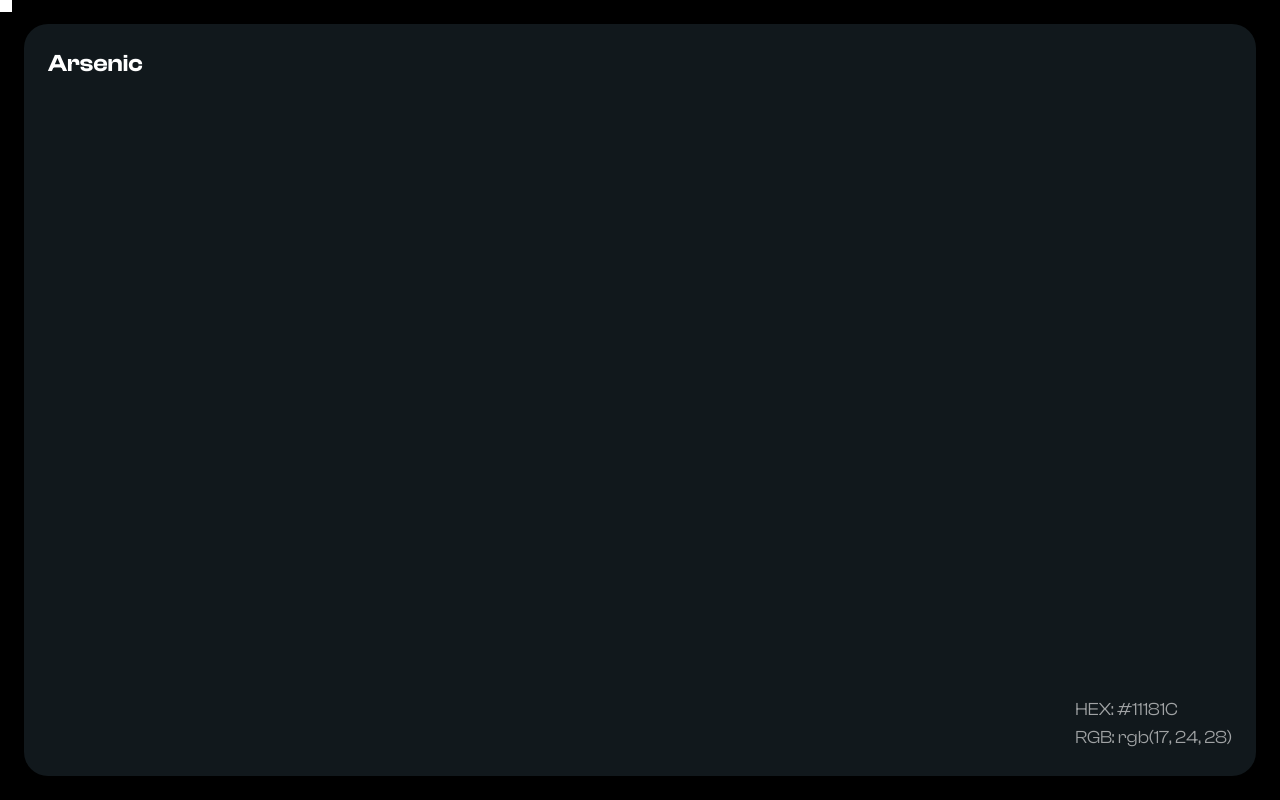
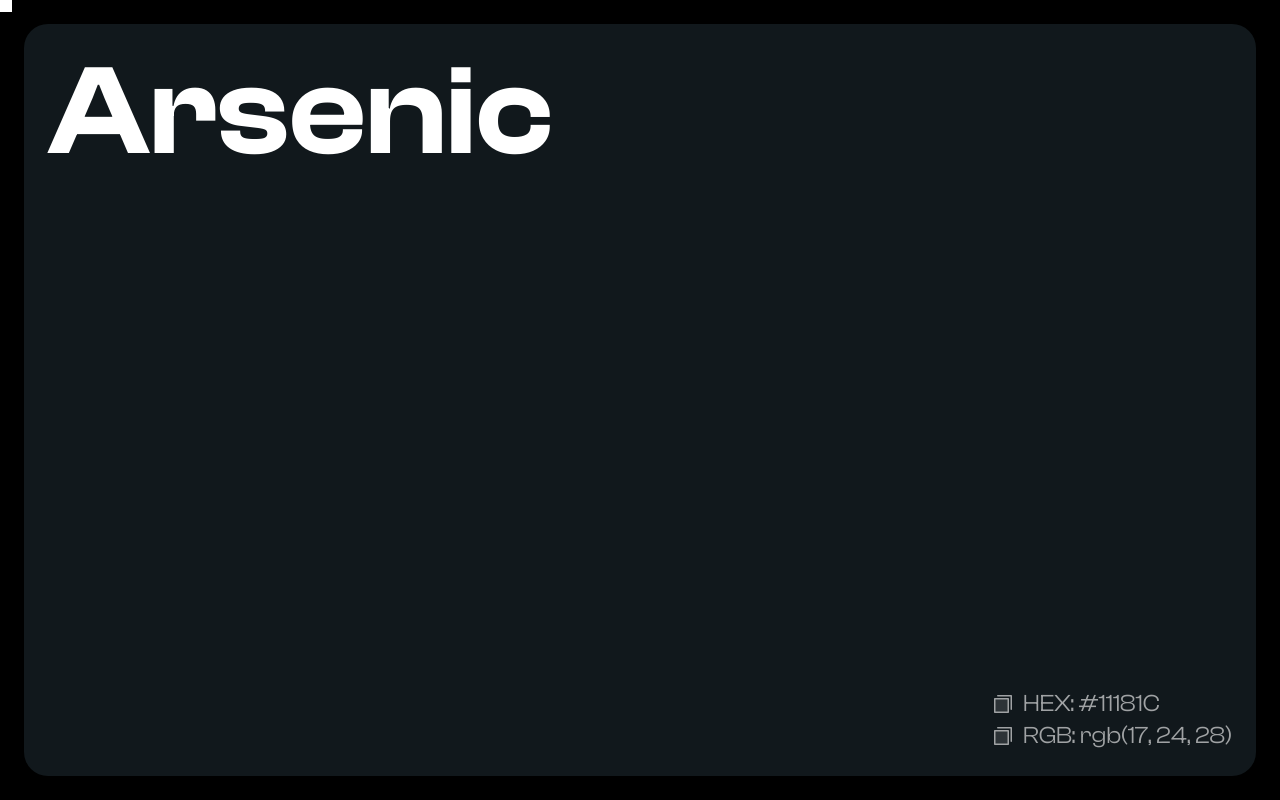
Before and after one commit to linuxmobile/dark, a Nuxt app: page /arsenic in a window 1280 px wide. Built offline with nearby package versions, Linux system fonts and the light colour scheme.

Commit message:
feat: added copy btn

```diff
--- a/app.vue
+++ b/app.vue
@@ -9,7 +9,7 @@ const { saveScrollPosition } = useScrollPosition();
 
 useHead({
 	htmlAttrs: {
-		class: "bg-black text-white p-6 h-full w-full",
+		class: "bg-black text-white p-6 h-full w-full relative",
 	},
 	title: "Dark",
 	meta: [
--- /dev/null
+++ b/components/CopyIcon.vue
@@ -0,0 +1,9 @@
+<template>
+  <svg xmlns="http://www.w3.org/2000/svg" width="1em" height="1em" viewBox="0 0 256 256"><g fill="currentColor"><path d="M184 72v144H40V72Z" opacity=".2"></path><path d="M184 64H40a8 8 0 0 0-8 8v144a8 8 0 0 0 8 8h144a8 8 0 0 0 8-8V72a8 8 0 0 0-8-8m-8 144H48V80h128Zm48-168v144a8 8 0 0 1-16 0V48H72a8 8 0 0 1 0-16h144a8 8 0 0 1 8 8"></path></g></svg>
+</template>
+
+<script lang="ts">
+export default {
+	name: "PhCopySimpleDuotone",
+};
+</script>
--- /dev/null
+++ b/components/Toast.vue
@@ -0,0 +1,26 @@
+<template>
+  <div v-if="visible" class="fixed bottom-4 right-4 bg-gray-800 text-white p-4 rounded shadow-lg transition-opacity duration-300" :class="{ 'opacity-0': !visible }">
+    {{ message }}
+  </div>
+</template>
+
+<script setup>
+const visible = ref(false);
+const message = ref("");
+
+function showToast(msg) {
+	message.value = msg;
+	visible.value = true;
+	setTimeout(() => {
+		visible.value = false;
+	}, 3000);
+}
+
+defineExpose({ showToast });
+</script>
+
+<style scoped>
+.transition-opacity {
+  transition: opacity 0.3s;
+}
+</style>
--- /dev/null
+++ b/composables/useClipboard.ts
@@ -0,0 +1,20 @@
+export function useClipboard() {
+	const isCopied = ref(false);
+
+	const copyToClipboard = async (text: string) => {
+		try {
+			await navigator.clipboard.writeText(text);
+			isCopied.value = true;
+			setTimeout(() => {
+				isCopied.value = false;
+			}, 2000);
+		} catch (err) {
+			console.error("Failed to copy: ", err);
+		}
+	};
+
+	return {
+		isCopied,
+		copyToClipboard,
+	};
+}
--- a/pages/[slug].vue
+++ b/pages/[slug].vue
@@ -1,19 +1,50 @@
 <template>
-  <NuxtLink to="/" v-if="color" :style="{ backgroundColor: color.hex }" class="font-display min-h-full h-full min-w-full flex flex-col items-start justify-between rounded-3xl p-6 overflow-hidden">
-    <p class="text-2xl font-semibold">{{ color.name }}</p>
-    <div class="w-full flex items-end justify-end">
-      <div class="flex flex-col items-start text-lg opacity-60">
-        <p>HEX: {{ color.hex }}</p>
-        <p>RGB: {{ color.rgb }}</p>
+  <div v-if="color" :style="{ backgroundColor: color.hex }" class="font-display min-h-full h-full min-w-full flex flex-col items-start justify-between rounded-3xl p-6 overflow-hidden relative select-none">
+    <NuxtLink to="/" class="absolute top-0 left-0 w-full h-full z-10"></NuxtLink>
+    <p class="text-9xl font-semibold">{{ color.name }}</p>
+    <div class="w-full flex items-end justify-end z-20">
+      <div class="flex flex-col items-start text-2xl opacity-60 relative">
+        <div class="relative group">
+          <p @mouseenter="showCopyButton('hex')" @mouseleave="hideCopyButton('hex')" class="flex gap-x-2 items-center z-20 cursor-default"><span class=""><CopyIcon /></span> HEX: {{ color.hex }}</p>
+          <div v-show="hoverHex" @mouseenter="keepHover('hex')" @mouseleave="hideCopyButton('hex')" @click="copyToClipboard(color.hex)" class="absolute -top-8 -left-20 bg-gray-300 text-black rounded-md px-2 py-1 w-fit font-medium cursor-pointer">Copy</div>
+        </div>
+        <div class="relative group">
+          <p @mouseenter="showCopyButton('rgb')" @mouseleave="hideCopyButton('rgb')" class="flex gap-x-2 items-center z-20 cursor-default"><span class=""><CopyIcon /></span> RGB: {{ color.rgb }}</p>
+          <div v-show="hoverRgb" @mouseenter="keepHover('rgb')" @mouseleave="hideCopyButton('rgb')" @click="copyToClipboard(color.rgb)" class="absolute -top-5 -left-20 bg-gray-300 text-black rounded-md px-2 py-1 w-fit font-medium cursor-pointer">Copy</div>
+        </div>
       </div>
     </div>
-  </NuxtLink>
+  </div>
   <div v-else>
     <p class="text-red-500">Color not found</p>
   </div>
 </template>
+
 <script setup lang="ts">
 const route = useRoute();
+const { isCopied, copyToClipboard } = useClipboard();
+
+const hoverHex = ref(false);
+const hoverRgb = ref(false);
+let hoverTimeout: NodeJS.Timeout;
+
+const showCopyButton = (type: "hex" | "rgb") => {
+	clearTimeout(hoverTimeout);
+	if (type === "hex") hoverHex.value = true;
+	if (type === "rgb") hoverRgb.value = true;
+};
+
+const hideCopyButton = (type: "hex" | "rgb") => {
+	hoverTimeout = setTimeout(() => {
+		if (type === "hex") hoverHex.value = false;
+		if (type === "rgb") hoverRgb.value = false;
+	}, 500);
+};
+
+const keepHover = (type: "hex" | "rgb") => {
+	clearTimeout(hoverTimeout);
+};
+
 const colors = [
 	{ name: "Charcoal Gray", hex: "#121212", rgb: "rgb(18, 18, 18)" },
 	{ name: "Dark Slate Gray", hex: "#191919", rgb: "rgb(25, 25, 25)" },
```
